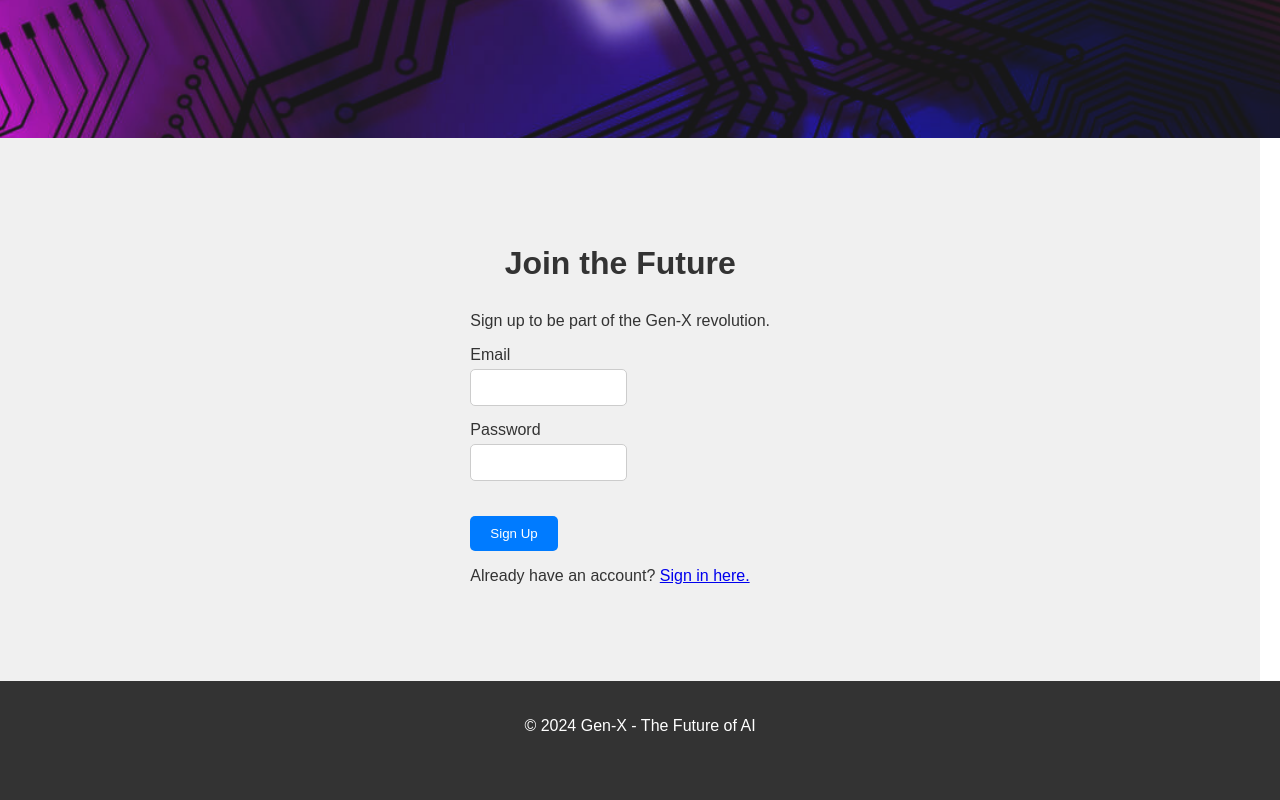
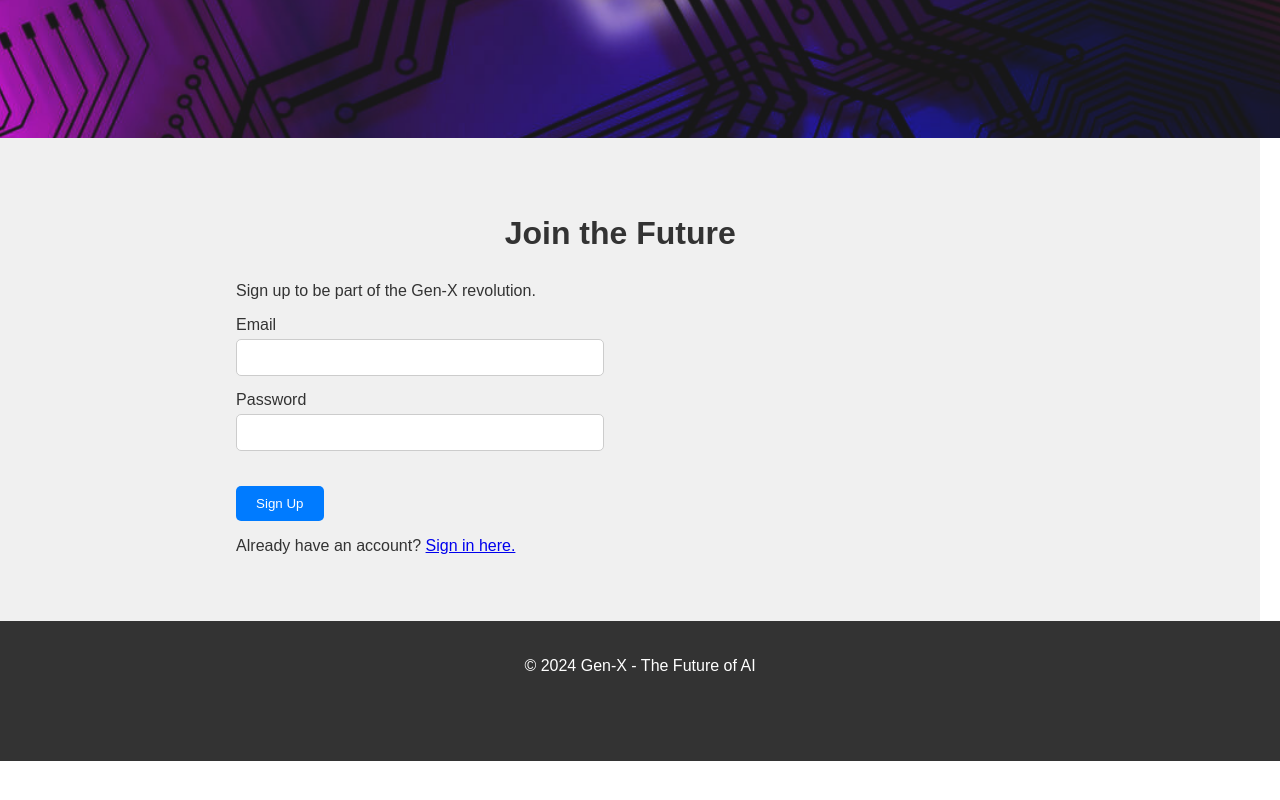
Before and after one commit to Hamza1610/Gen-X-prototype, a React (Create React App) app in the folder client/: page / in a window 1280 px wide. Shown: the part 462-1262 px from the top of the page. After the commit the page ends 1223 px from the top, so only its background shows below. Built offline with nearby package versions, Linux system fonts and the light colour scheme.

Commit message:
change element to form

```diff
--- a/client/src/components/sign_up.js
+++ b/client/src/components/sign_up.js
@@ -3,7 +3,7 @@ import './sign_up.css';
 const SignUp = () => {
     return (
         <section class="signup" id="signup">
-        <div class="container">
+          <form class="signup-form">
             <h2>Join the Future</h2>
             <p>Sign up to be part of the Gen-X revolution.</p>
             <form action="#">
@@ -18,7 +18,7 @@ const SignUp = () => {
               <button type="submit">Sign Up</button>
             </form>
             <p>Already have an account? <a href="#signin">Sign in here.</a></p>
-        </div>
+          </form>
         </section>
 
     )
```
Lines whose indentation alone changed are shown as unchanged.
